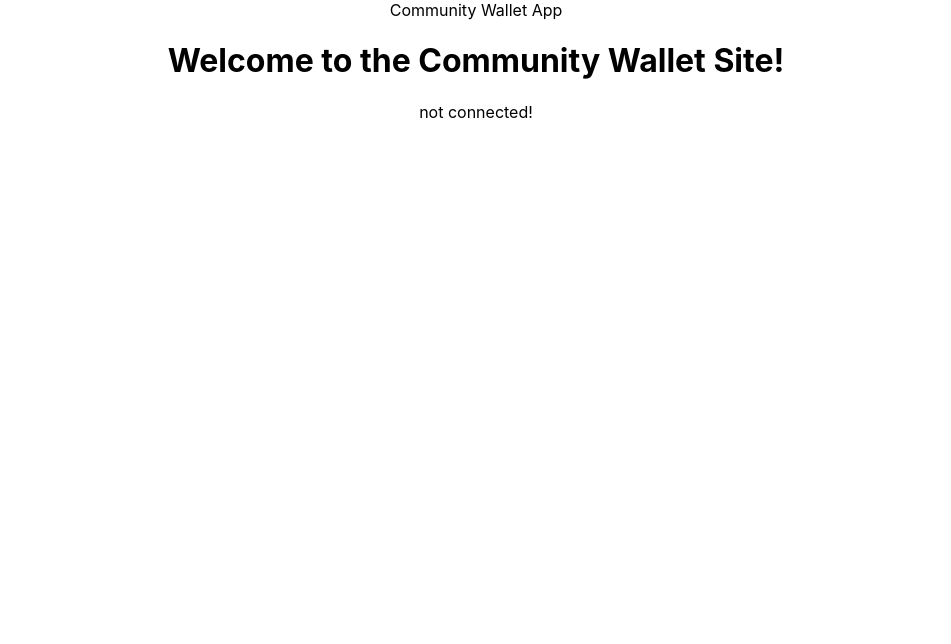
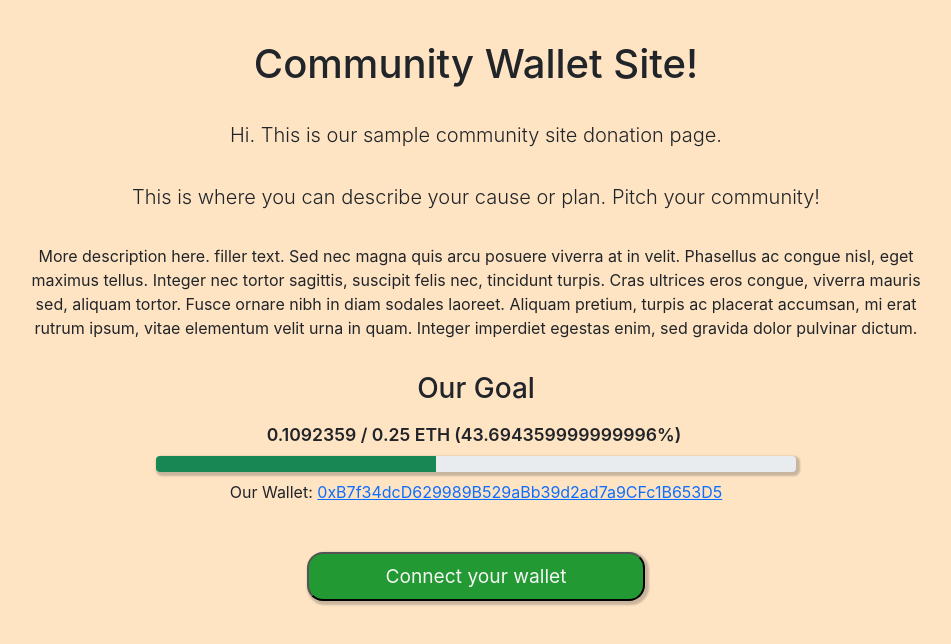
Before and after one commit to bellmorecode/CommunityWalletDapp, a React (Create React App) app in the folder community-wallet-dapp/: page / in a window 1280 px wide. Shown: the top 644 px of the page, without its empty margins (164-1115 px from the left). Built offline with nearby package versions, Linux system fonts and the light colour scheme.

Commit message:
finializing the baseline sample application

```diff
--- a/community-wallet-dapp/package.json
+++ b/community-wallet-dapp/package.json
@@ -3,9 +3,11 @@
   "version": "0.1.0",
   "private": true,
   "dependencies": {
+    "@popperjs/core": "^2.11.4",
     "@testing-library/jest-dom": "^5.16.2",
     "@testing-library/react": "^12.1.4",
     "@testing-library/user-event": "^13.5.0",
+    "bootstrap": "^5.1.3",
     "react": "^17.0.2",
     "react-dom": "^17.0.2",
     "react-scripts": "5.0.0",
--- a/community-wallet-dapp/public/index.html
+++ b/community-wallet-dapp/public/index.html
@@ -15,6 +15,7 @@
       user's mobile device or desktop. See https://developers.google.com/web/fundamentals/web-app-manifest/
     -->
     <link rel="manifest" href="%PUBLIC_URL%/manifest.json" />
+    <link href="https://cdn.jsdelivr.net/npm/bootstrap@5.1.3/dist/css/bootstrap.min.css" rel="stylesheet" integrity="sha384-1BmE4kWBq78iYhFldvKuhfTAU6auU8tT94WrHftjDbrCEXSU1oBoqyl2QvZ6jIW3" crossorigin="anonymous">
     <!--
       Notice the use of %PUBLIC_URL% in the tags above.
       It will be replaced with the URL of the `public` folder during the build.
@@ -24,6 +25,7 @@
       work correctly both with client-side routing and a non-root public URL.
       Learn how to configure a non-root public URL by running `npm run build`.
     -->
+
     <title>Community Wallet App</title>
   </head>
   <body>
--- a/community-wallet-dapp/src/App.css
+++ b/community-wallet-dapp/src/App.css
@@ -1,38 +1,65 @@
+body {
+  background-color: bisque;
+}
 .App {
+  padding-block-start: 5vh;
   text-align: center;
 }
 
-.App-logo {
-  height: 40vmin;
-  pointer-events: none;
+.progress {
+  box-shadow: 2px 2px 2px 2px #33333344;
 }
 
-@media (prefers-reduced-motion: no-preference) {
-  .App-logo {
-    animation: App-logo-spin infinite 20s linear;
-  }
+.connect-wallet-button {
+  font-size: 1.2em;
+  padding: 1vh 6vw;
+  margin-block: 3vh;
+  border-color: 1px solid #115522;
+  background-color: #229933;
+  color: whitesmoke;
+  border-bottom-left-radius: 16px;
+  border-bottom-right-radius: 16px;
+  border-top-left-radius: 16px;
+  border-top-right-radius: 16px;
+  box-shadow: 2px 2px 2px 2px #33333344;
 }
 
-.App-header {
-  background-color: #282c34;
-  min-height: 100vh;
-  display: flex;
-  flex-direction: column;
-  align-items: center;
-  justify-content: center;
-  font-size: calc(10px + 2vmin);
-  color: white;
+p {
+  max-width: 70vw;
+  margin-inline: auto;
+  margin-block-end: 4vh;
 }
 
-.App-link {
-  color: #61dafb;
+h1 {
+  margin-block-end: 4vh;
 }
 
-@keyframes App-logo-spin {
-  from {
-    transform: rotate(0deg);
-  }
-  to {
-    transform: rotate(360deg);
-  }
+.progress-label {
+  margin-block-start: 2vh;
+  font-weight: 600; font-size: 1.1em;
 }
+
+.donateForm {
+  box-shadow: 2px 2px 2px 2px #33333344;
+  border-radius: 10px;
+}
+
+.donateButton {
+  color: whitesmoke;
+  border-color: 1px solid #115522;
+  background-color: #229933;
+  padding: 2px 20px;
+  border-radius: 10px;
+}
+
+.eth-label {
+  font-weight: 800;
+}
+
+.notice {
+  color: red;
+  font-size: 0.9em;
+  max-width: 75vw;
+  margin-inline: auto;
+  margin-block: 20px;
+}
--- a/community-wallet-dapp/src/App.js
+++ b/community-wallet-dapp/src/App.js
@@ -1,38 +1,139 @@
 import { BigNumber } from 'bignumber.js';
 import React, { useState, useEffect } from 'react';
-import logo from './logo.svg';
+import { ethers } from 'ethers';
 import './App.css';
-const wei_per_eth = new BigNumber(10).pow(18);
+
 function App() {
+  const wei_per_eth = new BigNumber(10).pow(18);
   const [currentAccount, setCurrentAccount] = useState(null);
-
+  const [connectErrorMessage, setConnectErrorMessage] = useState(null);
+  const [commWalletInfo,setCommWalletInfo] = useState(null);
+  const [commWalletTotal, setCommWalletTotal] = useState(0.1092359);
+  // this is where you set your community wallet and your goal in Ethereum.
+  // this is setup as an array, but the UI presently only supports the first item in the list.
   const getCommunityWalletDetails = () => {
     return [{
       wallet: "0xB7f34dcD629989B529aBb39d2ad7a9CFc1B653D5",
-      goal: 2 * wei_per_eth
+      goal: 0.25
     }];
   }
+  const connectWalletHandler = () => {
+      if (window.ethereum) {
+        let eth = window.ethereum;
+        eth.request({ method: 'eth_requestAccounts' })
+            .then(wallets => {
+              if (wallets.length !== 0) {
+                setCurrentAccount(wallets[0]);
+              }
+            })
+            .catch(err => { setCommWalletInfo(err.message); });
+      }
+  }
+  const connectWalletButton = () => {
+    return (
+      <button onClick={connectWalletHandler} className='connect-wallet-button'>
+        Connect your wallet
+      </button>
+    )
+  }
+  const checkWalletAccess = () => {
+    if (window.ethereum) {
+      let eth = window.ethereum;
+      eth.request({method: 'eth_accounts'}).then(wallets => {
+          if (wallets.length > 0) {
+            setCurrentAccount(wallets[0]);
+          }
+      }).catch(err => setConnectErrorMessage(err.message));
+    }
+  };
 
-  useEffect(() => {
-    let walletInfo = getCommunityWalletDetails();
-    console.log({walletInfo});
-    if (1===2) {
-      setCurrentAccount("foo");
+  const donateAmountChangedHandler = () => {
+      console.log({changed: 1});
+  }
+
+  const loadCommWalletTotals = () => {
+      if (window.ethereum) {
+        let eth = window.ethereum;
+        //console.log(`connection to wallet: ${comm_wallet.wallet}`);
+        let provider = new ethers.providers.Web3Provider(eth);
+        let signer = provider.getSigner();
+        provider.getBalance(comm_wallet.wallet).then(output => {
+          let wallet_balance = output.toNumber()  / wei_per_eth;
+          //console.log({balance: wallet_balance});
+          setCommWalletTotal(wallet_balance);
+        });
+
+      }
+  };
+
+  const handleDonateButton = () => {
+    let comm_wallet = getCommunityWalletDetails()[0];
+    let amt = document.getElementById('donateAmount').value;
+    try {
+      if (window.ethereum) {
+        let eth = window.ethereum;
+        const payment_provider = new ethers.providers.Web3Provider(eth);
+        const signer = payment_provider.getSigner();
+        const tx = signer.sendTransaction({
+          to: comm_wallet.wallet,
+          value: ethers.utils.parseEther(amt)
+        });
+        tx.then(x => console.log({ txResult: x })).catch(err => { console.log({err}); setConnectErrorMessage(err.message) });
+      }
+    } catch (err) {
+      setConnectErrorMessage(err.message);
     }
-  }, []);
+  }
+  let comm_wallet = getCommunityWalletDetails()[0];
+  const donateForm = () => {
+    return (
+      <div className='donateForm form-group form-inline col-6 bg-light offset-3 py-4 my-2'>
+            <label className='col-label mx-4'>Donation Amount</label>
+            <input type='number' onChange={donateAmountChangedHandler} placeholder='0.01' step='0.01' className='donateAmount form-control-sm' id='donateAmount'/>
+            <label className='col-label mx-4 eth-label'>ETH</label>
+            <button onClick={handleDonateButton} className='donateButton'>DONATE</button>
+      </div>
+    );
+  }
+  const clearErrorMessageHandler = () => {
+    setConnectErrorMessage(null);
+  }
 
+  let progress_percent = commWalletTotal / comm_wallet.goal * 100;
+  useEffect(() => { checkWalletAccess(); loadCommWalletTotals(); }, []);
   return (
     <div className="App">
-      <header className="nav">
-        <span>Community Wallet App</span>
-      </header>
+      <h1>Community Wallet Site!</h1>
+      <p className='lead'>
+        Hi. This is our sample community site donation page.
+      </p>
+      <p className='lead' >
+        This is where you can describe your cause or plan. Pitch your community!
+      </p>
+      <p>
+        More description here.  filler text. Sed nec magna quis arcu posuere viverra at in velit. Phasellus ac congue nisl, eget maximus tellus. Integer nec tortor sagittis, suscipit felis nec,
+        tincidunt turpis. Cras ultrices eros congue, viverra mauris sed, aliquam tortor. Fusce ornare nibh in diam sodales laoreet. Aliquam pretium,
+        turpis ac placerat accumsan, mi erat rutrum ipsum, vitae elementum velit urna in quam. Integer imperdiet egestas enim, sed gravida dolor pulvinar dictum.
+      </p>
+      <h3>Our Goal</h3>
 
-      <h1>Welcome to the Community Wallet Site!</h1>
+      <div className="progress-label col-8 offset-2 mb-2">
+        {commWalletTotal} / {comm_wallet.goal} ETH
 
-      {currentAccount ? <div>{currentAccount}</div> : <div>not connected!</div> }
+        <span className='px-1'>({progress_percent}%)</span>
+      </div>
 
+      <div className="progress col-6 offset-3" title={`${progress_percent}%`}>
+        <div className="progress-bar bg-success" role="progressbar" style={{width:progress_percent + '%'}} aria-valuenow="25" aria-valuemin="0" aria-valuemax="100" id="progressBar1"></div>
+      </div>
+
+      <div className='mt-2 mb-4'>
+        Our Wallet: <a href={`https://etherscan.io/address/${comm_wallet.wallet}`} target='_blank' title='View Wallet on Etherscan'> {comm_wallet.wallet} </a>
+      </div>
+
+      {currentAccount ? donateForm() : connectWalletButton() }
+      <div className='notice' onClick={clearErrorMessageHandler} title={connectErrorMessage}>{connectErrorMessage}</div>
     </div>
   );
 }
-
 export default App;
--- a/community-wallet-dapp/src/index.css
+++ b/community-wallet-dapp/src/index.css
@@ -6,7 +6,6 @@ body {
   -webkit-font-smoothing: antialiased;
   -moz-osx-font-smoothing: grayscale;
 }
-
 code {
   font-family: source-code-pro, Menlo, Monaco, Consolas, 'Courier New',
     monospace;
--- a/community-wallet-dapp/src/index.js
+++ b/community-wallet-dapp/src/index.js
@@ -10,8 +10,4 @@ ReactDOM.render(
   </React.StrictMode>,
   document.getElementById('root')
 );
-
-// If you want to start measuring performance in your app, pass a function
-// to log results (for example: reportWebVitals(console.log))
-// or send to an analytics endpoint. Learn more: https://bit.ly/CRA-vitals
 reportWebVitals();
```
Also changed, not shown: 1 other file (tests, documents, lock files or other folders).
